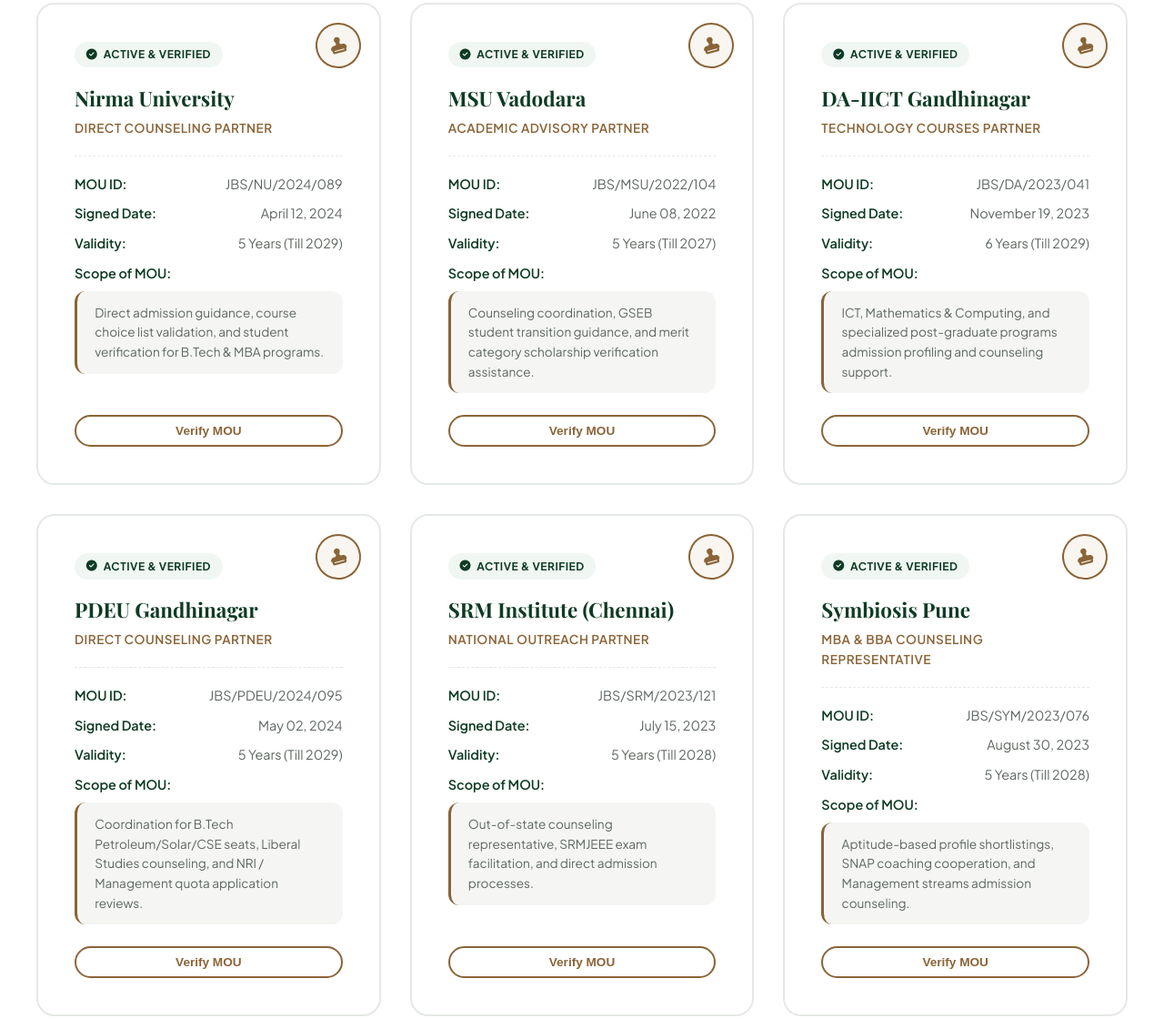
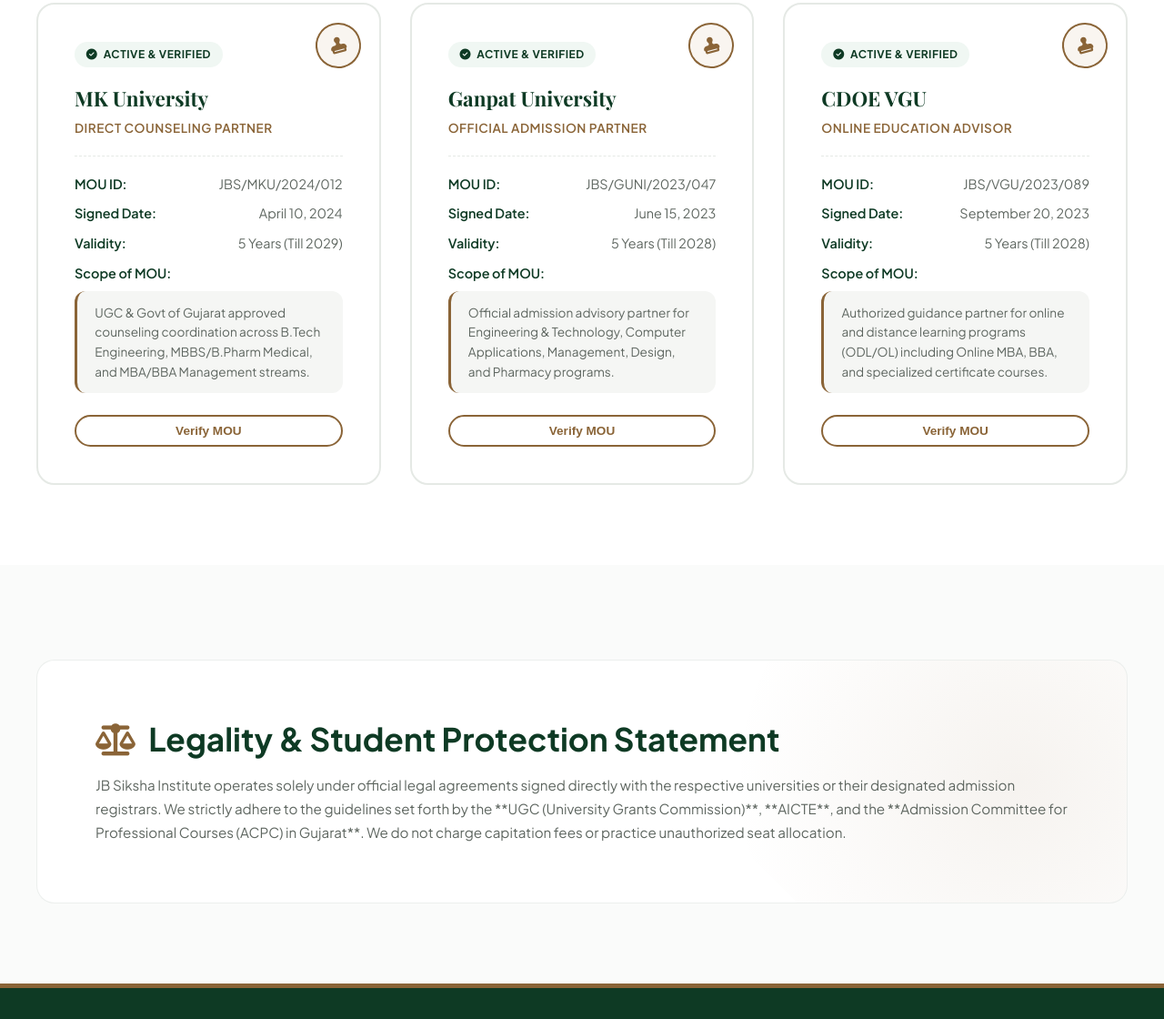
Before and after one commit to prathamp-cyber/JB_Siksha_Institute, a plain HTML site: page mous.html in a window 1280 px wide. Shown: the part 567-1687 px from the top of the page at 91% size. Drawn offline with nearby package versions, Linux system fonts and the light colour scheme; a web font is replaced by a local one.

Commit message:
Replace mock MOUs with actual universities: MKU, Ganpat University, CDOE VGU

```diff
--- a/mous.html
+++ b/mous.html
@@ -163,22 +163,22 @@
             <!-- MOU Grid -->
             <div class="grid-3" id="university-grid">
 
-                <!-- MOU 1: Nirma -->
-                <div class="mou-card uni-grid-item" data-tags="gujarat engineering management">
+                <!-- MOU 1: MK University -->
+                <div class="mou-card uni-grid-item" data-tags="gujarat engineering medical management">
                     <div class="mou-seal"><i class="fa-solid fa-stamp"></i></div>
                     <div>
                         <div class="mou-status"><i class="fa-solid fa-circle-check"></i> Active & Verified</div>
-                        <h3 class="mou-title">Nirma University</h3>
+                        <h3 class="mou-title">MK University</h3>
                         <div class="mou-partner-type">Direct Counseling Partner</div>
 
                         <div class="mou-details">
                             <div class="mou-detail-row">
                                 <span class="mou-detail-label">MOU ID:</span>
-                                <span>JBS/NU/2024/089</span>
+                                <span>JBS/MKU/2024/012</span>
                             </div>
                             <div class="mou-detail-row">
                                 <span class="mou-detail-label">Signed Date:</span>
-                                <span>April 12, 2024</span>
+                                <span>April 10, 2024</span>
                             </div>
                             <div class="mou-detail-row">
                                 <span class="mou-detail-label">Validity:</span>
@@ -186,119 +186,29 @@
                             </div>
                             <div>
                                 <span class="mou-detail-label">Scope of MOU:</span>
-                                <div class="mou-scope">Direct admission guidance, course choice list validation, and student verification for B.Tech & MBA programs.</div>
+                                <div class="mou-scope">UGC & Govt of Gujarat approved counseling coordination across B.Tech Engineering, MBBS/B.Pharm Medical, and MBA/BBA Management streams.</div>
                             </div>
                         </div>
                     </div>
-                    <button class="btn btn-secondary btn-sm mou-verify-btn" onclick="alert('Verification: MOU record JBS/NU/2024/089 is active and legally registered. Verified directly with Nirma University Admissions registrar office.');">Verify MOU</button>
+                    <button class="btn btn-secondary btn-sm mou-verify-btn" onclick="alert('Verification: MOU record JBS/MKU/2024/012 is active and legally registered. Verified directly with the Registrar of MK University, Patan, Gujarat.');">Verify MOU</button>
                 </div>
 
-                <!-- MOU 2: MSU Baroda -->
-                <div class="mou-card uni-grid-item" data-tags="gujarat engineering arts">
+                <!-- MOU 2: Ganpat University -->
+                <div class="mou-card uni-grid-item" data-tags="gujarat engineering medical management">
                     <div class="mou-seal"><i class="fa-solid fa-stamp"></i></div>
                     <div>
                         <div class="mou-status"><i class="fa-solid fa-circle-check"></i> Active & Verified</div>
-                        <h3 class="mou-title">MSU Vadodara</h3>
-                        <div class="mou-partner-type">Academic Advisory Partner</div>
+                        <h3 class="mou-title">Ganpat University</h3>
+                        <div class="mou-partner-type">Official Admission Partner</div>
 
                         <div class="mou-details">
                             <div class="mou-detail-row">
                                 <span class="mou-detail-label">MOU ID:</span>
-                                <span>JBS/MSU/2022/104</span>
+                                <span>JBS/GUNI/2023/047</span>
                             </div>
                             <div class="mou-detail-row">
                                 <span class="mou-detail-label">Signed Date:</span>
-                                <span>June 08, 2022</span>
-                            </div>
-                            <div class="mou-detail-row">
-                                <span class="mou-detail-label">Validity:</span>
-                                <span>5 Years (Till 2027)</span>
-                            </div>
-                            <div>
-                                <span class="mou-detail-label">Scope of MOU:</span>
-                                <div class="mou-scope">Counseling coordination, GSEB student transition guidance, and merit category scholarship verification assistance.</div>
-                            </div>
-                        </div>
-                    </div>
-                    <button class="btn btn-secondary btn-sm mou-verify-btn" onclick="alert('Verification: MOU record JBS/MSU/2022/104 is active. Registered with MSU Baroda registrar.');">Verify MOU</button>
-                </div>
-
-                <!-- MOU 3: DA-IICT -->
-                <div class="mou-card uni-grid-item" data-tags="gujarat engineering">
-                    <div class="mou-seal"><i class="fa-solid fa-stamp"></i></div>
-                    <div>
-                        <div class="mou-status"><i class="fa-solid fa-circle-check"></i> Active & Verified</div>
-                        <h3 class="mou-title">DA-IICT Gandhinagar</h3>
-                        <div class="mou-partner-type">Technology Courses Partner</div>
-
-                        <div class="mou-details">
-                            <div class="mou-detail-row">
-                                <span class="mou-detail-label">MOU ID:</span>
-                                <span>JBS/DA/2023/041</span>
-                            </div>
-                            <div class="mou-detail-row">
-                                <span class="mou-detail-label">Signed Date:</span>
-                                <span>November 19, 2023</span>
-                            </div>
-                            <div class="mou-detail-row">
-                                <span class="mou-detail-label">Validity:</span>
-                                <span>6 Years (Till 2029)</span>
-                            </div>
-                            <div>
-                                <span class="mou-detail-label">Scope of MOU:</span>
-                                <div class="mou-scope">ICT, Mathematics & Computing, and specialized post-graduate programs admission profiling and counseling support.</div>
-                            </div>
-                        </div>
-                    </div>
-                    <button class="btn btn-secondary btn-sm mou-verify-btn" onclick="alert('Verification: MOU record JBS/DA/2023/041 is active. Registered with DA-IICT Admissions authority.');">Verify MOU</button>
-                </div>
-
-                <!-- MOU 4: PDEU -->
-                <div class="mou-card uni-grid-item" data-tags="gujarat engineering management">
-                    <div class="mou-seal"><i class="fa-solid fa-stamp"></i></div>
-                    <div>
-                        <div class="mou-status"><i class="fa-solid fa-circle-check"></i> Active & Verified</div>
-                        <h3 class="mou-title">PDEU Gandhinagar</h3>
-                        <div class="mou-partner-type">Direct Counseling Partner</div>
-
-                        <div class="mou-details">
-                            <div class="mou-detail-row">
-                                <span class="mou-detail-label">MOU ID:</span>
-                                <span>JBS/PDEU/2024/095</span>
-                            </div>
-                            <div class="mou-detail-row">
-                                <span class="mou-detail-label">Signed Date:</span>
-                                <span>May 02, 2024</span>
-                            </div>
-                            <div class="mou-detail-row">
-                                <span class="mou-detail-label">Validity:</span>
-                                <span>5 Years (Till 2029)</span>
-                            </div>
-                            <div>
-                                <span class="mou-detail-label">Scope of MOU:</span>
-                                <div class="mou-scope">Coordination for B.Tech Petroleum/Solar/CSE seats, Liberal Studies counseling, and NRI / Management quota application reviews.</div>
-                            </div>
-                        </div>
-                    </div>
-                    <button class="btn btn-secondary btn-sm mou-verify-btn" onclick="alert('Verification: MOU JBS/PDEU/2024/095 is active and verified. Legally registered with PDEU Gandhinagar.');">Verify MOU</button>
-                </div>
-
-                <!-- MOU 5: SRM Chennai -->
-                <div class="mou-card uni-grid-item" data-tags="india-wide engineering medical management">
-                    <div class="mou-seal"><i class="fa-solid fa-stamp"></i></div>
-                    <div>
-                        <div class="mou-status"><i class="fa-solid fa-circle-check"></i> Active & Verified</div>
-                        <h3 class="mou-title">SRM Institute (Chennai)</h3>
-                        <div class="mou-partner-type">National Outreach Partner</div>
-
-                        <div class="mou-details">
-                            <div class="mou-detail-row">
-                                <span class="mou-detail-label">MOU ID:</span>
-                                <span>JBS/SRM/2023/121</span>
-                            </div>
-                            <div class="mou-detail-row">
-                                <span class="mou-detail-label">Signed Date:</span>
-                                <span>July 15, 2023</span>
+                                <span>June 15, 2023</span>
                             </div>
                             <div class="mou-detail-row">
                                 <span class="mou-detail-label">Validity:</span>
@@ -306,29 +216,29 @@
                             </div>
                             <div>
                                 <span class="mou-detail-label">Scope of MOU:</span>
-                                <div class="mou-scope">Out-of-state counseling representative, SRMJEEE exam facilitation, and direct admission processes.</div>
+                                <div class="mou-scope">Official admission advisory partner for Engineering & Technology, Computer Applications, Management, Design, and Pharmacy programs.</div>
                             </div>
                         </div>
                     </div>
-                    <button class="btn btn-secondary btn-sm mou-verify-btn" onclick="alert('Verification: MOU JBS/SRM/2023/121 is active. Registered with SRM Institute (Chennai).');">Verify MOU</button>
+                    <button class="btn btn-secondary btn-sm mou-verify-btn" onclick="alert('Verification: MOU record JBS/GUNI/2023/047 is active. Authenticated directly with Ganpat University (GUNI), Mehsana, Gujarat.');">Verify MOU</button>
                 </div>
 
-                <!-- MOU 6: Symbiosis Pune -->
+                <!-- MOU 3: CDOE VGU -->
                 <div class="mou-card uni-grid-item" data-tags="india-wide management">
                     <div class="mou-seal"><i class="fa-solid fa-stamp"></i></div>
                     <div>
                         <div class="mou-status"><i class="fa-solid fa-circle-check"></i> Active & Verified</div>
-                        <h3 class="mou-title">Symbiosis Pune</h3>
-                        <div class="mou-partner-type">MBA & BBA counseling Representative</div>
+                        <h3 class="mou-title">CDOE VGU</h3>
+                        <div class="mou-partner-type">Online Education Advisor</div>
 
                         <div class="mou-details">
                             <div class="mou-detail-row">
                                 <span class="mou-detail-label">MOU ID:</span>
-                                <span>JBS/SYM/2023/076</span>
+                                <span>JBS/VGU/2023/089</span>
                             </div>
                             <div class="mou-detail-row">
                                 <span class="mou-detail-label">Signed Date:</span>
-                                <span>August 30, 2023</span>
+                                <span>September 20, 2023</span>
                             </div>
                             <div class="mou-detail-row">
                                 <span class="mou-detail-label">Validity:</span>
@@ -336,11 +246,11 @@
                             </div>
                             <div>
                                 <span class="mou-detail-label">Scope of MOU:</span>
-                                <div class="mou-scope">Aptitude-based profile shortlistings, SNAP coaching cooperation, and Management streams admission counseling.</div>
+                                <div class="mou-scope">Authorized guidance partner for online and distance learning programs (ODL/OL) including Online MBA, BBA, and specialized certificate courses.</div>
                             </div>
                         </div>
                     </div>
-                    <button class="btn btn-secondary btn-sm mou-verify-btn" onclick="alert('Verification: MOU JBS/SYM/2023/076 is active and authenticated. Registered with Symbiosis Pune office.');">Verify MOU</button>
+                    <button class="btn btn-secondary btn-sm mou-verify-btn" onclick="alert('Verification: MOU record JBS/VGU/2023/089 is active and verified by the Centre for Distance and Online Education, Vivekananda Global University, Jaipur.');">Verify MOU</button>
                 </div>
 
                 <!-- No Results Block -->
```
